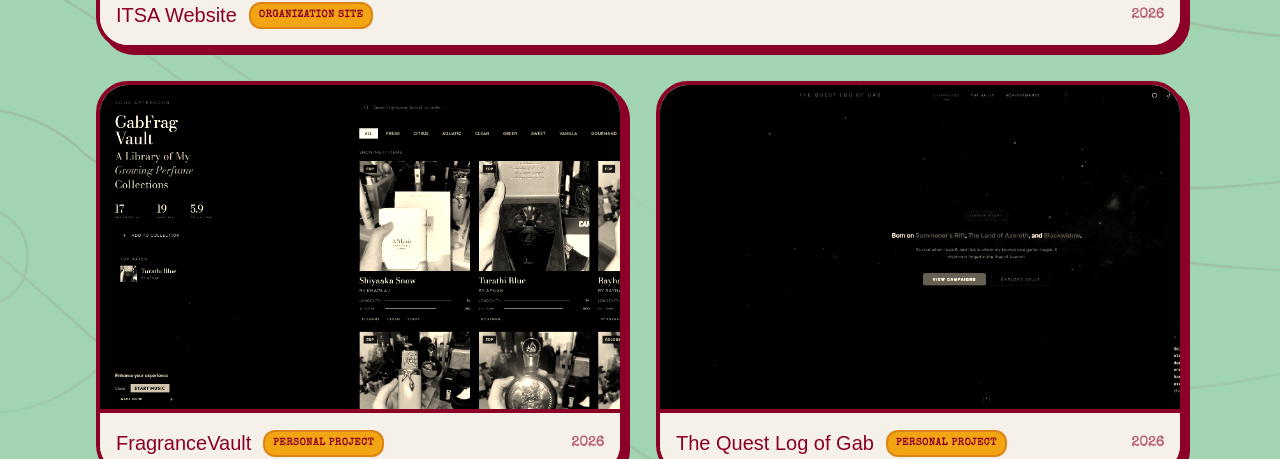
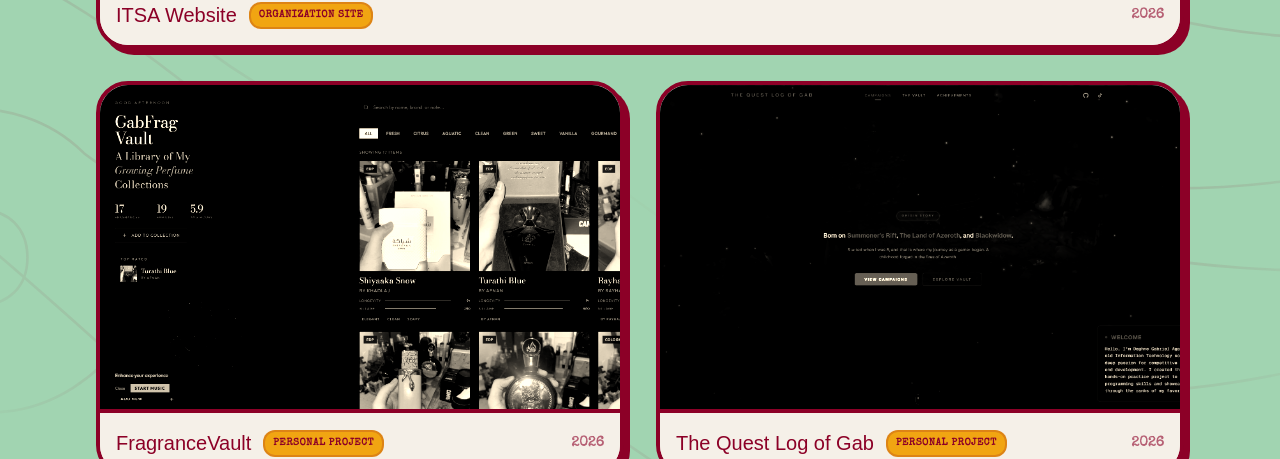
Before and after one commit to DeghneG/gab.io, a Next.js app: page / in a window 1280 px wide. Shown: the part 1679-2138 px from the top of the page. Built offline with nearby package versions, Linux system fonts and the light colour scheme; a web font is replaced by a local one.

Commit message:
questlog ss

```diff
--- a/src/components/sections/Projects.tsx
+++ b/src/components/sections/Projects.tsx
@@ -128,7 +128,7 @@ export default function Projects() {
                         src={project.image}
                         alt={project.imageAlt || `Screenshot of the ${project.title} homepage`}
                         fill
-                        className="object-cover object-left-top grayscale sepia-[.5] contrast-125 transition-all duration-150 group-hover:grayscale-0 group-hover:sepia-0 group-hover:contrast-100"
+                        className={`object-cover ${project.imagePosition || "object-center"} grayscale sepia-[.5] contrast-125 transition-all duration-150 group-hover:grayscale-0 group-hover:sepia-0 group-hover:contrast-100`}
                       />
                     ) : (
                       <span className="text-6xl transition-transform duration-150 group-hover:scale-110">🎞️</span>
--- a/src/data/content.ts
+++ b/src/data/content.ts
@@ -24,6 +24,7 @@ export interface Project {
   repoUrl?: string;
   image?: string;
   imageAlt?: string;
+  imagePosition?: string;
 }
 
 export const projects: Project[] = [
@@ -49,6 +50,7 @@ export const projects: Project[] = [
     liveUrl: "#",
     repoUrl: "https://github.com/DeghneG/FragranceVault",
     image: "/projects/gabfrag-vault.png",
+    imagePosition: "object-left-top",
   },
   {
     slug: "quest-log",
```
